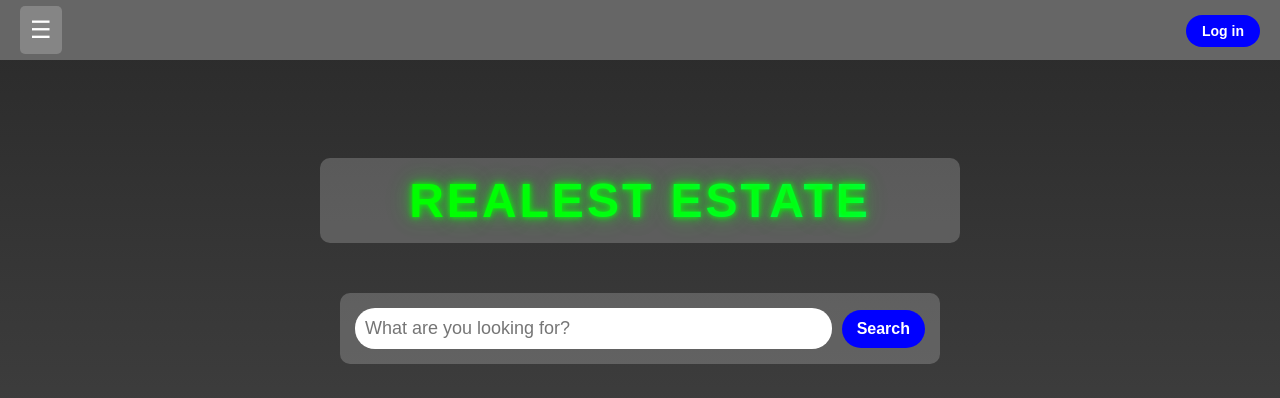
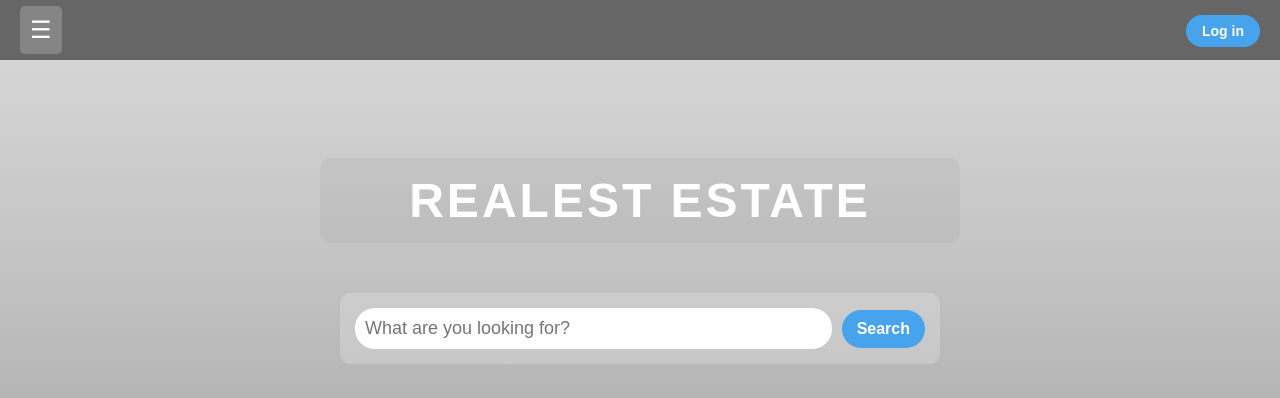
Before and after one commit to nsnow099/real-estate-app, a Next.js app in the folder real-estate-app/: page / in a window 1280 px wide. Shown: the top 398 px of the page. Built offline with nearby package versions, Linux system fonts and the light colour scheme.

Commit message:
made styling consistent across pages, changed extravagant home page

```diff
--- a/real-estate-app/styles/Home.module.css
+++ b/real-estate-app/styles/Home.module.css
@@ -3,16 +3,17 @@
   flex-direction: column;
   align-items: center;
   justify-content: center;
-  min-height: 100vh;
-  background: linear-gradient(to bottom, #666, #444, #222, #555);
-  background-size: 100% 400%;
-  animation: gradientShiftY 15s ease infinite;
+  height: 100vh;
+  background: linear-gradient(to bottom, #dadada, #c3c3c3, #a7a7a7, #919191);
+  /* background: linear-gradient(to bottom, #dadada, #666); */
+  /* background-size: 100% 400%; */
+  /* animation: gradientShiftY 15s ease infinite; */
   color: white;
   font-family: Arial, sans-serif;
   position: relative;
 }
 
-@keyframes gradientShiftY {
+/* @keyframes gradientShiftY {
   0% {
     background-position: 50% 0%;
   }
@@ -22,7 +23,7 @@
   100% {
     background-position: 50% 0%;
   }
-}
+} */
 
 
 
@@ -36,7 +37,7 @@
   left: 0;
   padding: 10px 20px;
   z-index: 100;
-  background-color: #666;
+  background-color: #666666;
   height: 60px;
 }
 
@@ -53,7 +54,8 @@
   justify-content: center;
   align-items: center;
   padding: 15px;
-  background: rgba(255, 255, 255, 0.2);
+  background: rgba(162, 162, 162, 0.2);
+  /* background: #47a4ec; */
   border-radius: 10px;
   margin-top: 0px;  /* Moved Up */
 }
@@ -85,7 +87,7 @@
   margin-left: 10px;  /* Spacing between input and button */
   padding: 10px 15px;
   font-size: 16px;
-  background: blue;
+  background: #47A4EC;
   color: white;
   border: none;
   cursor: pointer;
@@ -156,15 +158,15 @@
   letter-spacing: 3px;
 
   /* Gradient Effect */
-  background: linear-gradient(to right, #0aff00, #00ff88); /* Neon Green to Cyan Green */
+  /* background: linear-gradient(to right, #0aff00, #00ff88);
   -webkit-background-clip: text;
-  -webkit-text-fill-color: transparent;
+  -webkit-text-fill-color: transparent; */
 
   /* Neon Glow */
-  text-shadow: 0px 0px 5px rgba(0, 255, 0, 0.8),
+  /* text-shadow: 0px 0px 5px rgba(0, 255, 0, 0.8),
                0px 0px 10px rgba(0, 255, 0, 0.6),
                0px 0px 20px rgba(0, 255, 0, 0.4),
-               0px 0px 30px rgba(0, 255, 0, 0.2);
+               0px 0px 30px rgba(0, 255, 0, 0.2); */
 
   /* Hover Effect - Slight Expansion */
   transition: transform 0.3s ease-in-out;
--- a/real-estate-app/styles/LoginButton.module.css
+++ b/real-estate-app/styles/LoginButton.module.css
@@ -3,7 +3,7 @@
   top: 15px;  /* Adjusts vertical positioning */
   right: 20px;  /* Moves it to the top right corner */
 
-  background: blue;
+  background: #47A4EC;
   color: white;
   font-size: 14px;
   font-weight: bold;
--- a/real-estate-app/styles/Pagination.module.css
+++ b/real-estate-app/styles/Pagination.module.css
@@ -36,7 +36,7 @@
   }
 
   .active {
-    background: #007bff;
+    background: #47A4EC;
     color: white;
     font-weight: bold;
   }
--- a/real-estate-app/styles/globals.css
+++ b/real-estate-app/styles/globals.css
@@ -1,6 +1,7 @@
 :root {
-  --background: #dadada;
+  --background: linear-gradient(to bottom, #dadada, #c3c3c3, #a7a7a7, #919191);;
   --foreground: #171717;
+  height: 100vh;
 }
 
 html,
--- a/real-estate-app/styles/listingSearchPage.css
+++ b/real-estate-app/styles/listingSearchPage.css
@@ -122,6 +122,7 @@
     border: none;
     font-weight: 600;
     font-size: 90%;
+    color: white;
 }
 
 /* ✅ Active Button States */
@@ -142,6 +143,7 @@
 .inactive {
     background-color: white;
     box-shadow: none;
+    color: #666666;
 }
 
 .inactive:hover {
--- a/real-estate-app/styles/realtor.module.css
+++ b/real-estate-app/styles/realtor.module.css
@@ -3,7 +3,7 @@
 .container {
   height: 100vh;
   width: 100vw;
-  background: linear-gradient(to bottom, #dadada, #666);
+  background: linear-gradient(to bottom, #dadada, #c3c3c3, #919191, #919191);
   display: flex;
   flex-direction: column;
   /* align-items: center; */
```
Also changed, not shown: real-estate-app/styles/ToolsPageControls.module.css (+18 -0 lines).
